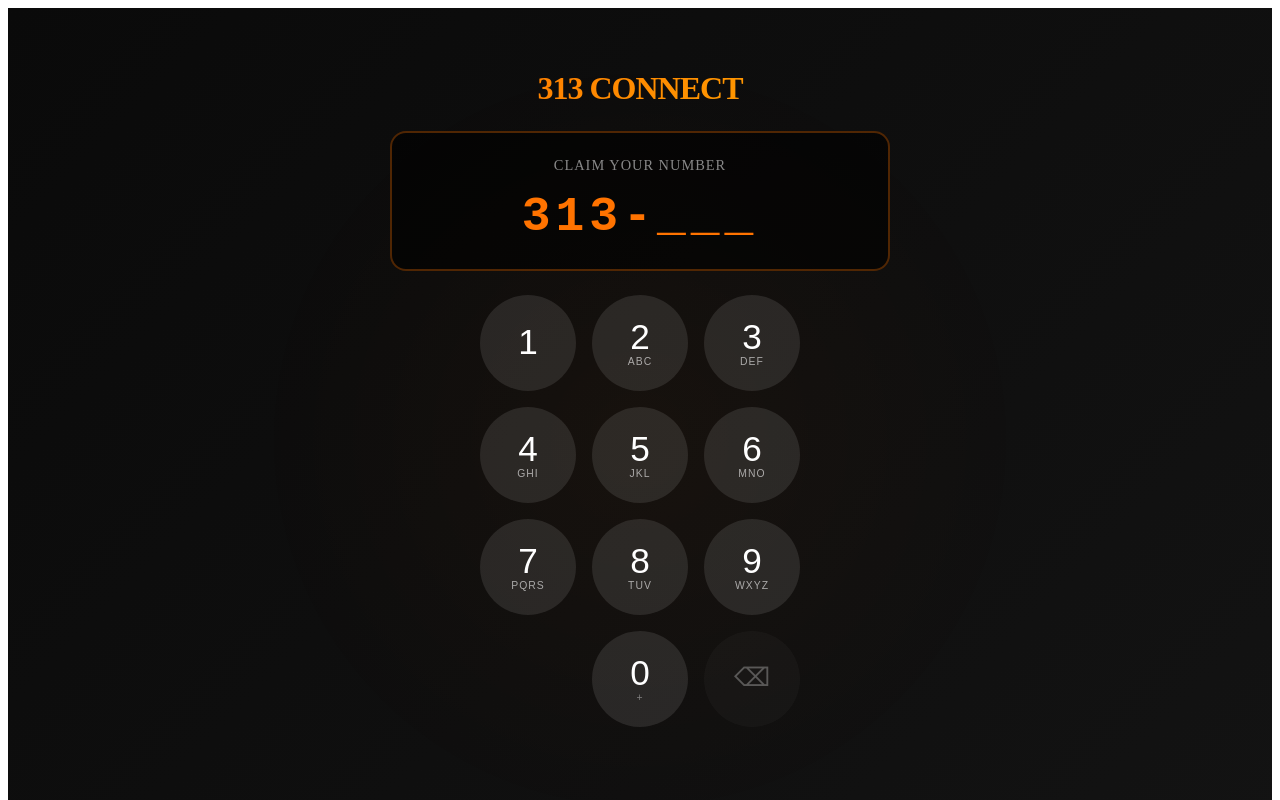
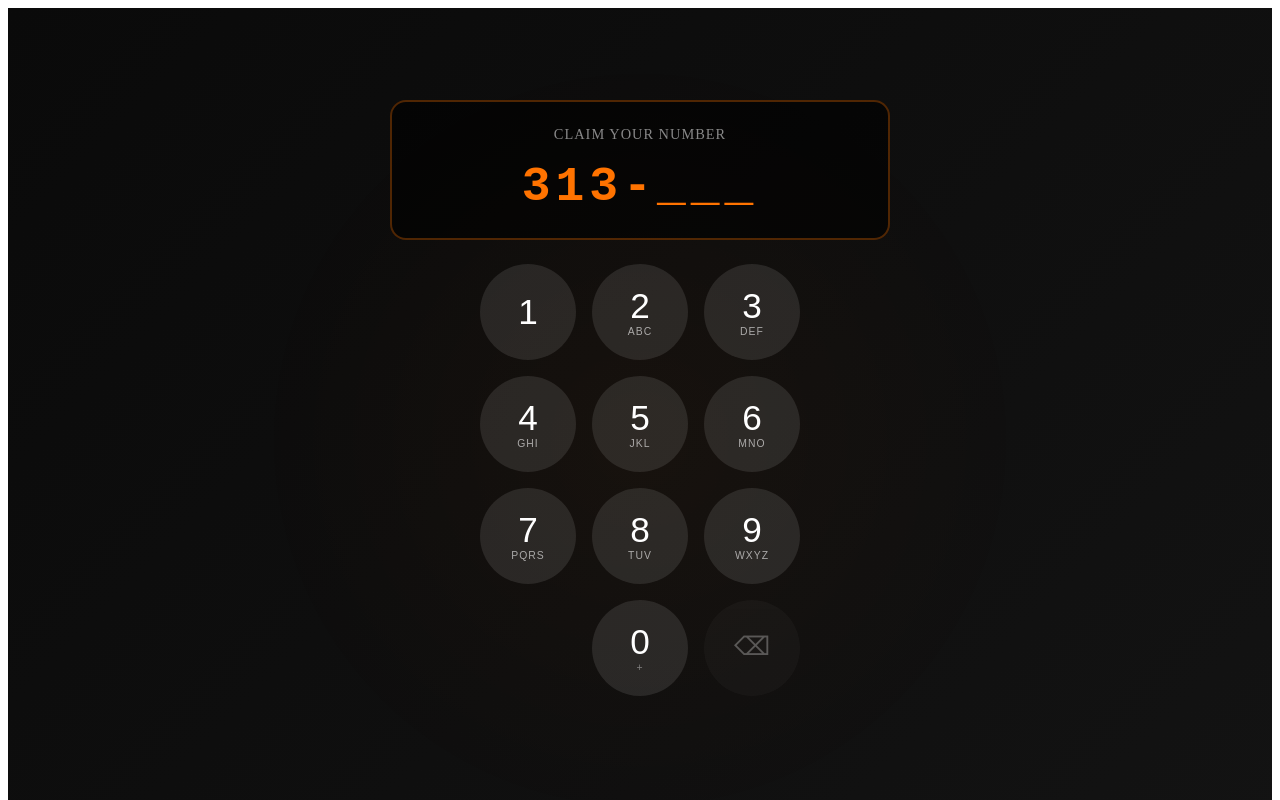
Before and after one commit to buidl-renaissance/313-connect, a Next.js app: page / in a window 1280 px wide. Shown: the top 800 px of the page. Built offline with nearby package versions, Linux system fonts and the light colour scheme.

Commit message:
chore: update index page

```diff
--- a/src/pages/index.tsx
+++ b/src/pages/index.tsx
@@ -561,7 +561,7 @@ export default function Home() {
       <Container>
         <Hero>
           <HeroContent>
-            <Logo>313 CONNECT</Logo>
+            {/* <Logo>313 CONNECT</Logo> */}
 
             <NumberDisplay>
               <DisplayLabel>Claim Your Number</DisplayLabel>
```
